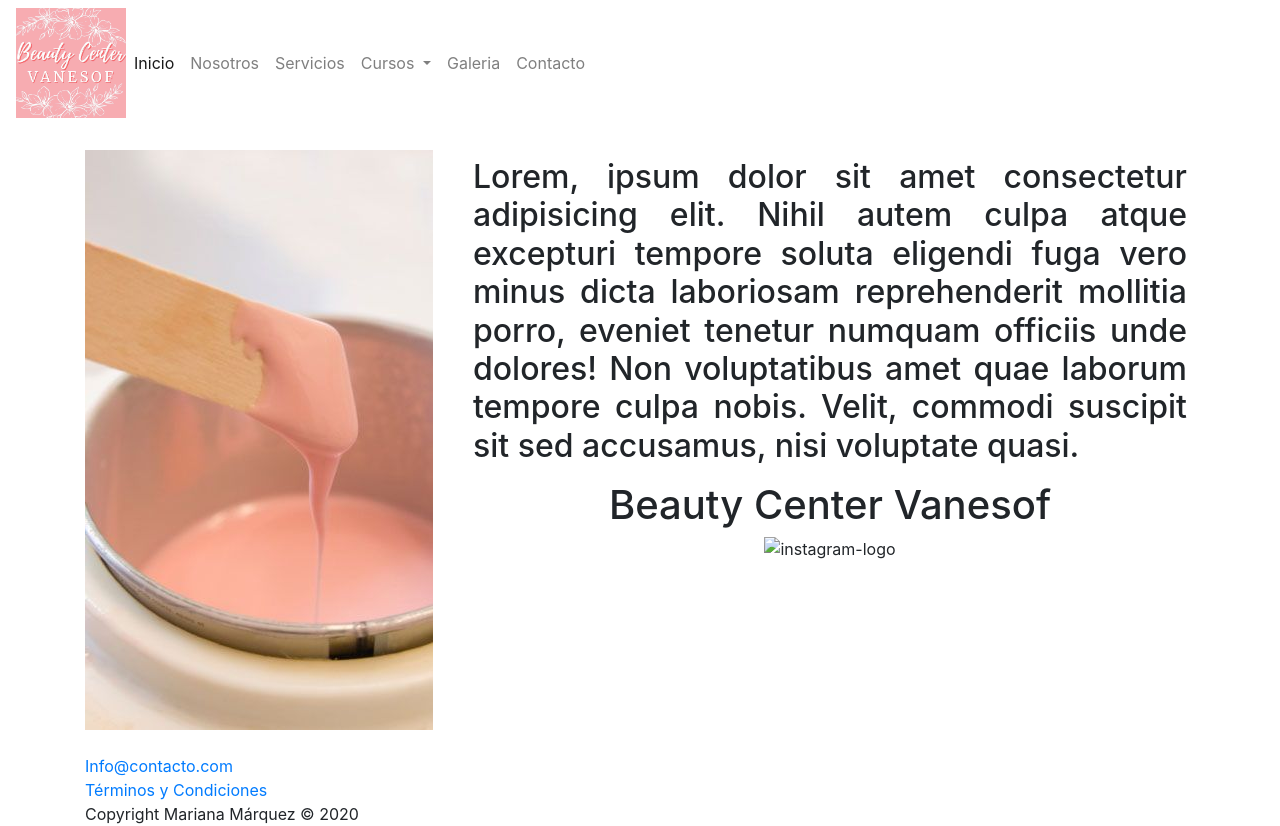
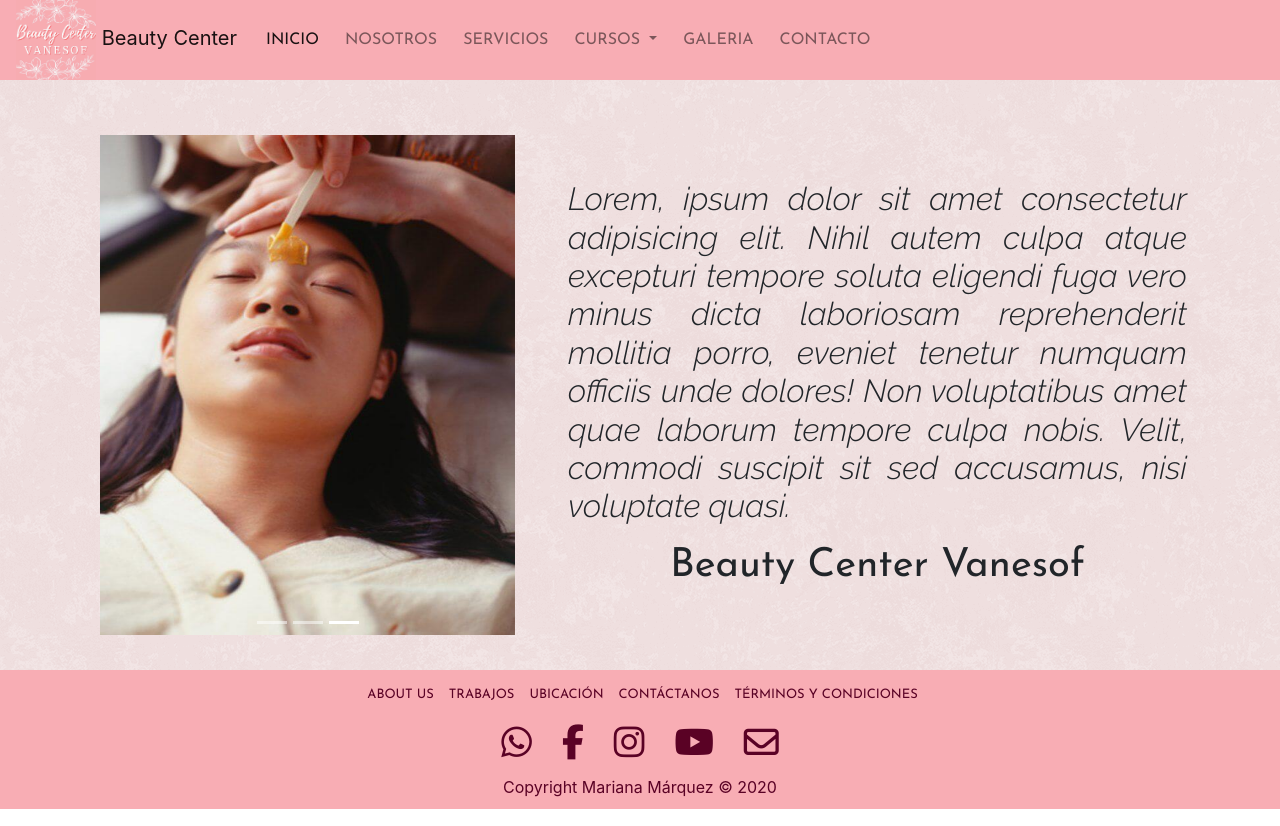
Before and after one commit to marianamq/beauty-center-vanesof, a website: page index.html in a window 1280 px wide. Drawn offline with nearby package versions, Linux system fonts and the light colour scheme; a web font is replaced by a local one.

Commit message:
Desarrollo de pagina Home

```diff
--- a/index.html
+++ b/index.html
@@ -7,22 +7,26 @@
     <meta name="viewport" content="width=device-width, initial-scale=1.0">
     <meta name="description=" content="Beauty Center Vanesof, centro de estética dedicado a resaltar la belleza en cada uno de nosotros con el cuidado que merecemos">
     <meta name="keywords" content="Centro de Estética, Peluquería, Spa, Manicure, Belleza de Pies, Pestañas, Cursos">
-    <link rel="stylesheet" href="https://cdn.jsdelivr.net/npm/bootstrap@4.5.3/dist/css/bootstrap.min.css" integrity="sha384-TX8t27EcRE3e/ihU7zmQxVncDAy5uIKz4rEkgIXeMed4M0jlfIDPvg6uqKI2xXr2" crossorigin="anonymous">
+    <link rel="stylesheet" href="https://cdn.jsdelivr.net/npm/bootstrap@4.6.0/dist/css/bootstrap.min.css" integrity="sha384-B0vP5xmATw1+K9KRQjQERJvTumQW0nPEzvF6L/Z6nronJ3oUOFUFpCjEUQouq2+l" crossorigin="anonymous">
+    <link rel="stylesheet" href="./css/styles.css">
     <link rel="preconnect" href="https://fonts.gstatic.com">
-    <link rel="stylesheet" href="./css/styles.css">
-    <link href="https://fonts.googleapis.com/css2?family=Lato:ital,wght@1,300&family=Nixie+One&display=swap" rel="stylesheet">
+    <link href="https://fonts.googleapis.com/css2?family=Josefin+Sans&family=Raleway:ital,wght@1,300&display=swap" rel="stylesheet" rel="stylesheet">
     <title>Beauty Center Vanesof</title>
+    <script src="https://kit.fontawesome.com/c91ce8e860.js" crossorigin="anonymous"></script>
   </head>
   <body>
     <header>
-      <div class="menu__home">
-        <nav class="navbar navbar-expand-lg navbar-light ">
-          <img src="./images/logo_beuty-center.jpg" class="menu__img" alt="" height="110px">
-          <button class="navbar-toggler" type="button" data-toggle="collapse" data-target="#navbarSupportedContent" aria-controls="navbarSupportedContent" aria-expanded="false" aria-label="Toggle navigation">
+      <nav class="navbar navbar-expand-md navbar-light">
+        <a class="navbar-brand" href="index.html">
+          <img src="./images/logo_beuty-center.jpg" height="80px "alt="logo-beauty-center-vanesof">
+          Beauty Center
+        </a>
+
+        <button class="navbar-toggler" type="button" data-toggle="collapse" data-target="#navbarMenu" aria-controls="navbarMenu" aria-expanded="false" aria-label="Toggle navigation">
           <span class="navbar-toggler-icon"></span>
         </button>
-          <div class="menu__navegation">
-            <div class="collapse navbar-collapse" id="navbarSupportedContent">
+
+        <div class="collapse navbar-collapse" id="navbarMenu">
           <ul class="navbar-nav mr-auto">
             <li class="nav-item active">
               <a class="nav-link" href="./index.html">Inicio</a>
@@ -52,23 +56,36 @@
             </li>
           </ul>
         </div>
-          </div>
       </nav>
-      </div>
     </header>
 
 
-    <section>
-      <div class="container my-4">
-        <div class="row">
-          <div class="col-lg-4 col-12">
-            <div class="inicio__img">
-              <img src="./images/cera.jpg" alt="">
+    <section class="container">
+      <div class="row align-items-center">
+
+        <div class="col-lg-5 col-md-12">
+          <div id="carouselBienvenida" class="carousel slide" data-ride="carousel" data-interval="2000">
+            <ol class="carousel-indicators">
+              <li data-target="#carouselBienvenida" data-slide-to="0" class="active"></li>
+              <li data-target="#carouselBienvenida" data-slide-to="1"></li>
+              <li data-target="#carouselBienvenida" data-slide-to="2"></li>
+            </ol>
+            <div class="carousel-inner">
+              <div class="carousel-item active">
+                <img src="./images/instrumentos2.jpg" class="d-block w-100" width="670px" height="500px" alt="img-instrumentos-para-cursos-pestañas">
+              </div>
+              <div class="carousel-item">
+                <img src="./images/cejas2.png" class="d-block w-100" height="500" alt="img-visagismo-de-cejas">
+              </div>
+              <div class="carousel-item">
+                <img src="./images/depilacion.jpg" class="d-block w-100" height="500" alt="img-depilacion-cejas">
+              </div>
             </div>
           </div>
 
+        </div>
 
-          <div class="col-lg-8 col-12">
+        <div class="col-md-12 col-lg-7">
           <div class="inicio__texto">
             <h2 class="inicio__contenido text-justify p-2">
               Lorem, ipsum dolor sit amet consectetur adipisicing elit. Nihil autem culpa atque excepturi tempore soluta eligendi fuga vero minus
@@ -78,29 +95,35 @@
             <h1 class="inicio__titulo text-center">
               Beauty Center Vanesof
             </h1>
-              <div class="inicio__img d-flex justify-content-center">
-                <img src="./instagram-logo.png" class=".img-fluid max-width:100%; height:auto;" alt="instagram-logo" height="50px">
-                <img src="./whatsapp-logo.png" class=".img-fluid max-width:100%; height:auto;" alt="" height="50px">
-              </div>
-            </div>
           </div>
         </div>
       </div>
     </section>
 
 
-
-    <footer class="footer__information container mt-3">
-      <div class="footer__information--about-us">
-        <a class="d-block text-decoration-none" href="#"> Info@contacto.com</a>
-        <a class="d-block text-decoration-none" href="#">Términos y Condiciones</a>
+    <footer>
+      <div class="footer_info d-flex justify-content-center">
+        <a href="nosotros.html" class="text-reset">About Us</a>
+        <a href="galeria.html" class="text-reset">Trabajos</a>
+        <a href="contacto.html" class="text-reset">Ubicación</a>
+        <a href="contacto.html" class="text-reset">Contáctanos</a>
+        <a href="#" class="text-reset">Términos y Condiciones</a>
       </div>
+      <div class="footer_icons d-flex justify-content-center ">
+        <a href="https://wa.link/s5kvev"><i class="footer_icon fab fa-whatsapp"></i></a>
+        <a href="https://www.facebook.com/"><i class="footer_icon fab fa-facebook-f"></i></a>
+        <a href="https://www.instagram.com/beautycentervs/"><i class="footer_icon fab fa-instagram"></i></a>
+        <a href="https://youtube.com/"><i class="footer_icon fab fa-youtube"></i></a>
+        <a href="https://mail.google.com/mail/u/0/#inbox"><i class="footer_icon far fa-envelope"></i></a>
+      </div>
+      <div class="d-flex justify-content-center">
         Copyright Mariana Márquez &copy; 2020
+      </div>
     </footer>
 
 
     <script src="https://code.jquery.com/jquery-3.5.1.slim.min.js" integrity="sha384-DfXdz2htPH0lsSSs5nCTpuj/zy4C+OGpamoFVy38MVBnE+IbbVYUew+OrCXaRkfj" crossorigin="anonymous"></script>
-    <script src="https://cdn.jsdelivr.net/npm/bootstrap@4.5.3/dist/js/bootstrap.bundle.min.js" integrity="sha384-ho+j7jyWK8fNQe+A12Hb8AhRq26LrZ/JpcUGGOn+Y7RsweNrtN/tE3MoK7ZeZDyx" crossorigin="anonymous"></script>
+    <script src="https://cdn.jsdelivr.net/npm/bootstrap@4.6.0/dist/js/bootstrap.bundle.min.js" integrity="sha384-Piv4xVNRyMGpqkS2by6br4gNJ7DXjqk09RmUpJ8jgGtD7zP9yug3goQfGII0yAns" crossorigin="anonymous"></script>
   </body>
 
 </html>
--- a/scss/styles.scss
+++ b/scss/styles.scss
@@ -9,3 +9,86 @@
 @import 'images';
 @import 'tables';
 @import 'transitions';
+
+
+
+$wine: #99003d;
+$pink: #e6005c;
+$violet:#8a2be2;
+
+$light: #f0cddb;
+$dark: #0A0212;
+
+$colors: (
+    "wine": $wine,
+    "pink": $pink,
+    "violet": $violet
+);
+
+$primary: #99003d;
+$secondary: #e6005c;
+$info:#8a2be2;
+
+$body-bg: $light;
+$body-color: $violet;
+
+
+$link-hover-color: darken($light, 15%);
+$link-hover-decoration: none;
+
+$grid-gutter-width: 25px;
+
+body{
+    background-image: url(../images/pink_rice.png);
+}
+
+nav{
+    background-color: #F8ADB4;
+    height: 80px;
+    margin-bottom: 40px;
+    .nav-item{
+        margin: 5px;
+        .nav-link{
+            text-transform: uppercase;
+            font-family: 'Josefin Sans', sans-serif;
+        }
+    }
+    .dropdown-menu{
+        background-color: #f6d6d9;
+        .dropdown-item{
+            font-family: 'Josefin Sans', sans-serif;
+            text-transform: uppercase;
+        }
+    }
+}
+
+.carousel{
+    padding: 15px;
+}
+
+.inicio__contenido{
+    font-family: 'Raleway', sans-serif;
+}
+
+.inicio__titulo{
+    font-family: 'Josefin Sans', sans-serif;
+}
+
+footer{
+    margin-top: 20px;
+    padding: 10px;
+    background-color: #F8ADB4;
+    color: #5a0225;
+    .footer_info a{
+        text-transform: uppercase;
+        font-size: 13px;
+        margin: 5px;
+        margin-left: 10px;
+        font-family: 'Josefin Sans', sans-serif;
+    }
+    .footer_icon{
+        color: #5a0225;
+        font-size: 35px;
+        margin: 15px;
+    }
+}
```
Also changed, not shown: css/styles.css, styles.css (added). Lines whose indentation alone changed are shown as unchanged.
